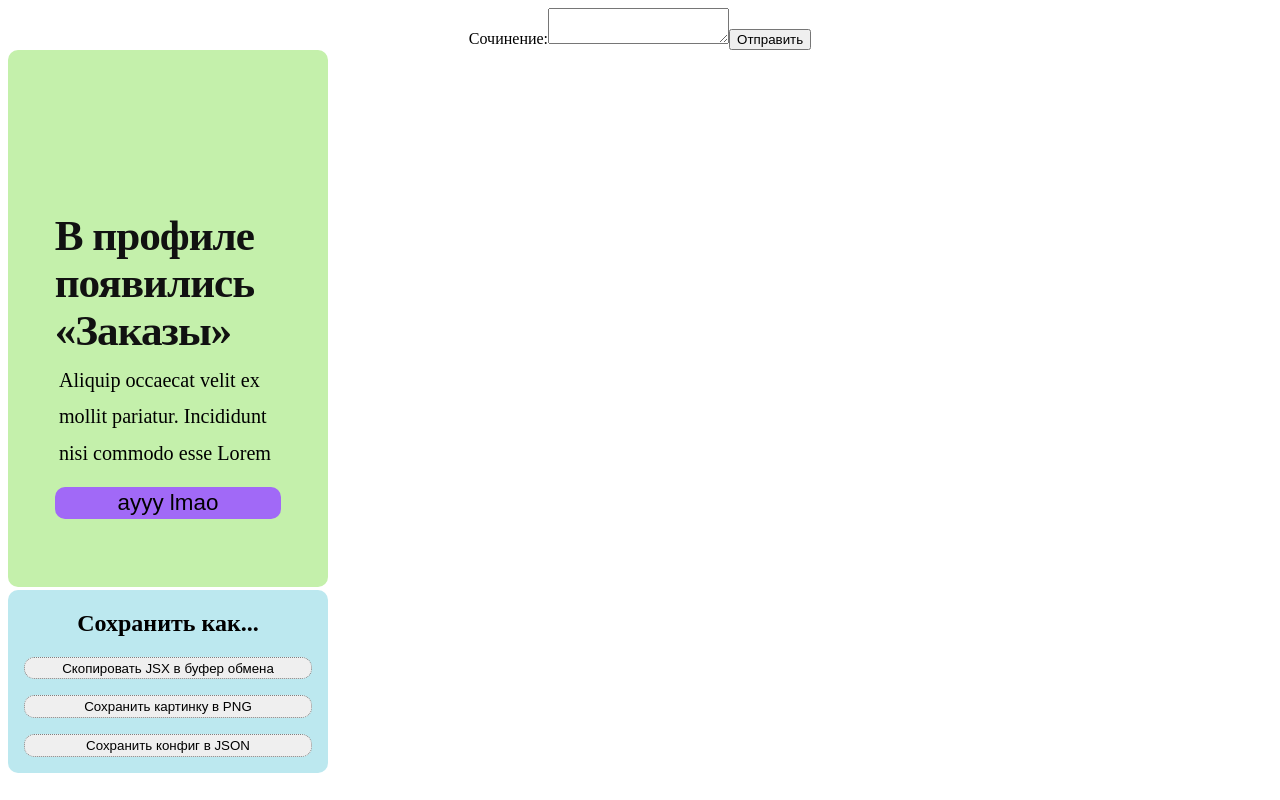
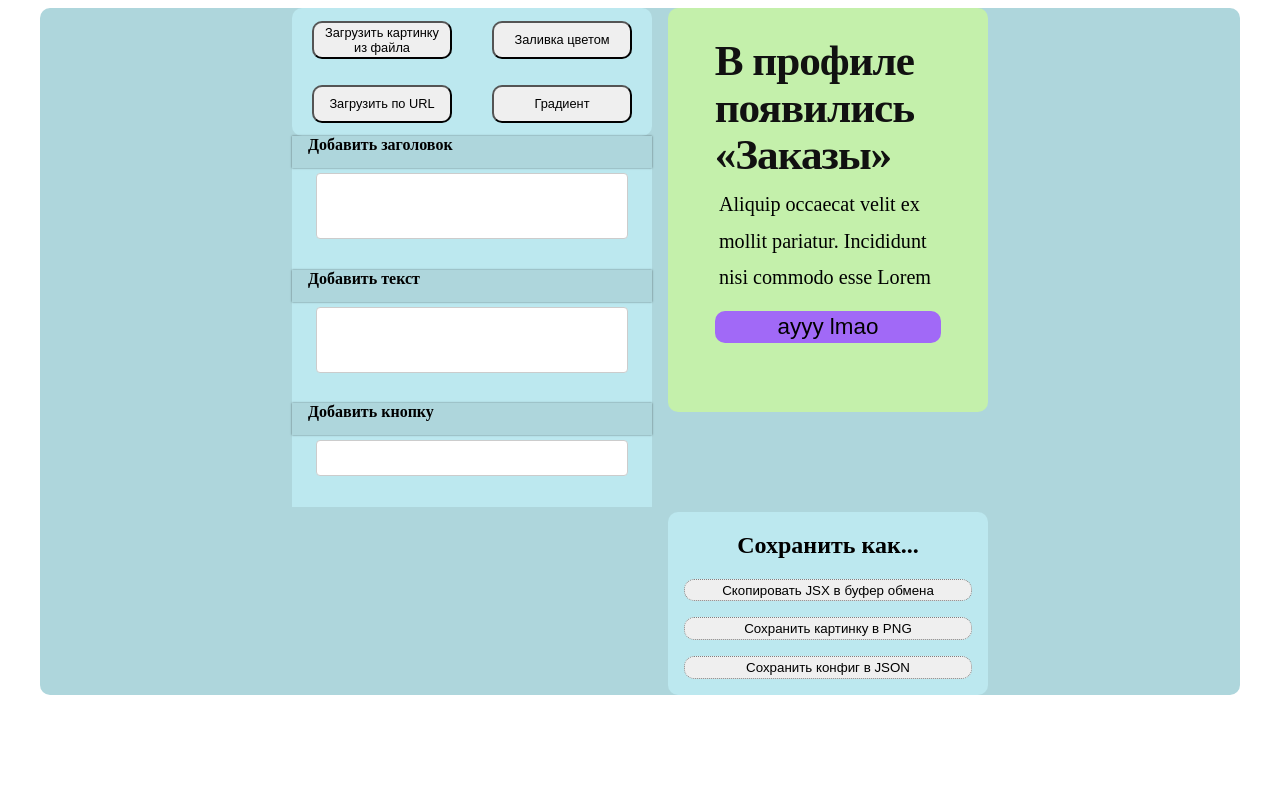
Before and after one commit to CocoGrub/banner-creator, a React (Create React App) app: page / in a window 1280 px wide. Built offline with nearby package versions, Linux system fonts and the light colour scheme.

Commit message:
added form

```diff
--- a/src/App.js
+++ b/src/App.js
@@ -1,14 +1,19 @@
-import Form from './components/form/';
 import './App.scss';
 import Preview from './components/preview/preview';
 import SaveAs from './components/saveAs/saveAs';
-
+import Form from './components/form/';
+import Prep from './components/prep/prep';
 function App() {
   return (
     <div className="App">
-      <Form />
-      <Preview />
-      <SaveAs />
+      <div className="left-side">
+        <Prep />
+        <Form />
+      </div>
+      <div className="right-side">
+        <Preview />
+        <SaveAs />
+      </div>
     </div>
   );
 }
--- a/src/App.scss
+++ b/src/App.scss
@@ -1,38 +1,11 @@
 .App {
-  text-align: center;
+  width: 1200px;
+  border-radius: 10px;
+  margin: 0 auto;
+  display: flex;
+  justify-content: center;
+  background-color: #aed6dc;
 }
-
-.App-logo {
-  height: 40vmin;
-  pointer-events: none;
+.left-side {
+  margin-right: 1em;
 }
-
-@media (prefers-reduced-motion: no-preference) {
-  .App-logo {
-    animation: App-logo-spin infinite 20s linear;
-  }
-}
-
-.App-header {
-  background-color: #282c34;
-  min-height: 100vh;
-  display: flex;
-  flex-direction: column;
-  align-items: center;
-  justify-content: center;
-  font-size: calc(10px + 2vmin);
-  color: white;
-}
-
-.App-link {
-  color: #61dafb;
-}
-
-@keyframes App-logo-spin {
-  from {
-    transform: rotate(0deg);
-  }
-  to {
-    transform: rotate(360deg);
-  }
-}
--- a/src/components/form/index.js
+++ b/src/components/form/index.js
@@ -7,13 +7,28 @@ const Form = () => {
   const [value, setValue] = useState('');
 
   return (
-    <div>
-      <form onSubmit={handleSubmit}>
-        <label>
-          Сочинение:
-          <textarea value={value} onChange={handleChange} />
-        </label>
-        <input type="submit" value="Отправить" />
+    <div className="form-wrapper">
+      <form>
+        <div className="form-main">
+          <div className="form-main-header">
+            <span>Добавить заголовок</span>
+          </div>
+          <div className="form-main-text">
+            <textarea value={value} onChange={handleChange} rows="4" />
+          </div>
+          <div className="form-main-header">
+            <span>Добавить текст</span>
+          </div>
+          <div className="form-main-text">
+            <textarea value={value} onChange={handleChange} rows="4" />
+          </div>
+          <div className="form-main-header">
+            <span>Добавить кнопку</span>
+          </div>
+          <div className="form-main-text">
+            <textarea value={value} onChange={handleChange} />
+          </div>
+        </div>
       </form>
     </div>
   );
--- /dev/null
+++ b/src/components/form/index.scss
@@ -0,0 +1,35 @@
+.form-wrapper {
+  background-color: #bce8ef;
+}
+.form-main {
+  display: flex;
+  flex-direction: column;
+  align-items: center;
+  justify-content: center;
+  &-header {
+    width: 100%;
+    background-color: #aed6dc;
+    text-align: left;
+    font-weight: bold;
+    height: 2em;
+    box-shadow: 0 0 2px rgba(0, 0, 0, 0.5);
+
+    span {
+      margin-left: 1em;
+    }
+  }
+  &-text {
+    width: 100%;
+
+    text-align: center;
+  }
+  textarea {
+    resize: none;
+    outline: none;
+    width: 85%;
+    border: 1px solid #ccc;
+    border-radius: 4px;
+    margin-top: 5px;
+    margin-bottom: 2em;
+  }
+}
--- /dev/null
+++ b/src/components/prep/index.scss
@@ -0,0 +1,21 @@
+.prep-wrapper {
+  width: 360px;
+}
+.prep {
+  border-radius: 10px;
+  background-color: #bce8ef;
+  display: flex;
+  justify-content: space-around;
+  &-col {
+    display: flex;
+    flex-direction: column;
+  }
+  &-element {
+    margin-top: 1em;
+    margin-bottom: 1em;
+    font-size: 0.8em;
+    width: 11em;
+    height: 3em;
+    border-radius: 10px;
+  }
+}
--- /dev/null
+++ b/src/components/prep/prep.js
@@ -0,0 +1,21 @@
+import React from 'react';
+
+const Prep = () => {
+  // prep = preparation
+  return (
+    <div className="prep-wrapper">
+      <div className="prep">
+        <div className="prep-col">
+          <button className="prep-element">Загрузить картинку из файла</button>
+
+          <button className="prep-element">Загрузить по URL</button>
+        </div>
+        <div className="prep-col">
+          <button className="prep-element">Заливка цветом</button>
+          <button className="prep-element">Градиент</button>
+        </div>
+      </div>
+    </div>
+  );
+};
+export default Prep;
--- a/src/components/preview/index.scss
+++ b/src/components/preview/index.scss
@@ -1,6 +1,6 @@
 .preview-component {
   max-width: 320px;
-  height: 440px;
+  max-height: 480px;
 }
 
 .main-preview {
@@ -19,9 +19,10 @@
     padding-left: 1em;
     padding-right: 1em;
   }
-  &-preview-content {
+  &-content {
     align-self: flex-end;
   }
+
   &-header {
     display: flex;
     h1 {
--- a/src/components/saveAs/index.scss
+++ b/src/components/saveAs/index.scss
@@ -3,6 +3,7 @@
   margin-top: 100px;
 }
 .saveas-main {
+  text-align: center;
   border-radius: 10px;
   display: flex;
   flex-direction: column;
--- a/src/index.scss
+++ b/src/index.scss
@@ -1,2 +1,4 @@
 @import './components/preview/index.scss';
 @import './components/saveAs/index.scss';
+@import './components/prep/index.scss';
+@import './components/form/index.scss';
```
Also changed, not shown: 1 other file (tests, documents, lock files or other folders).
